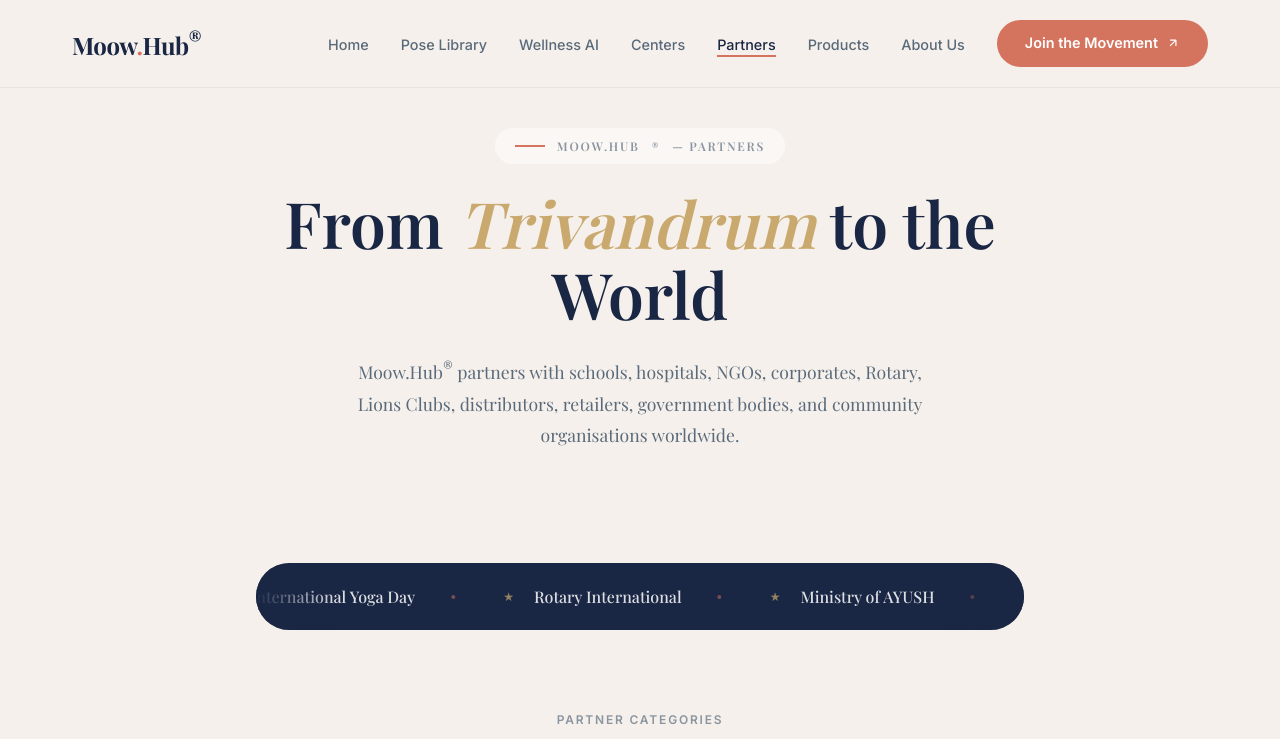
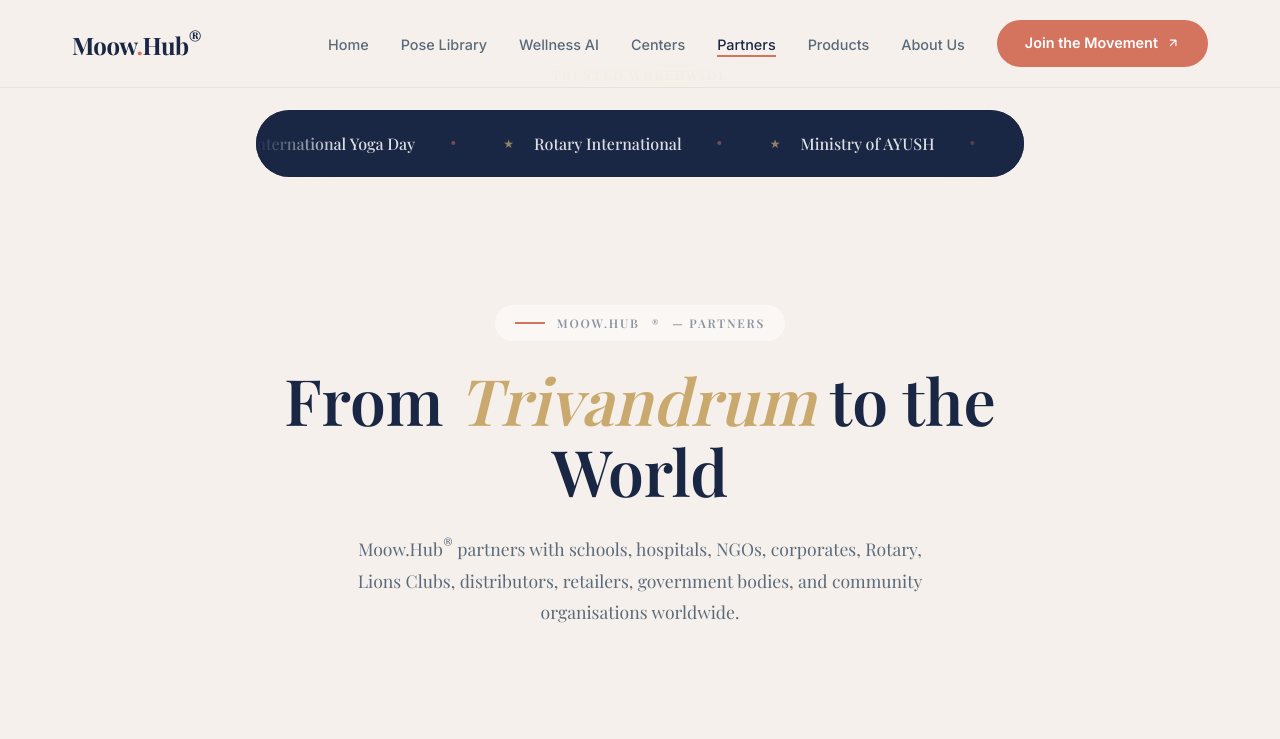
Before and after one commit to leslieprabakar/moow-hub, a website: page public/pages/partners.html in a window 1280 px wide. Shown: the top 739 px of the page. Drawn offline with nearby package versions, Linux system fonts and the light colour scheme; a web font is replaced by a local one.

Commit message:
feat: move Partners page marquee to top (before hero), add Trusted Worldwide label

```diff
--- a/public/pages/partners.html
+++ b/public/pages/partners.html
@@ -48,17 +48,9 @@
     </div>
   </nav>
 
-  <!-- Partners Hero -->
-  <section class="hero" style="min-height: auto; padding: 8rem 0 3rem;">
-    <div class="container" style="text-align: center; max-width: 800px;">
-      <div class="hero-eyebrow">Moow.Hub<sup>&reg;</sup> — Partners</div>
-      <h1>From <span class="italic-gold">Trivandrum</span> to the World</h1>
-      <p class="hero-description" style="margin: 1.5rem auto 0; max-width: 600px;">Moow.Hub<sup>&reg;</sup> partners with schools, hospitals, NGOs, corporates, Rotary, Lions Clubs, distributors, retailers, government bodies, and community organisations worldwide.</p>
-    </div>
-  </section>
-
   <!-- Partner Marquee -->
   <section class="marquee-section">
+    <div class="marquee-label">Trusted Worldwide</div>
     <div class="marquee-ribbon">
       <div class="marquee-track">
         <div class="marquee-item"><span class="marquee-icon">&#9733;</span> Global Studios <span class="marquee-divider"></span></div>
@@ -78,6 +70,15 @@
         <div class="marquee-item"><span class="marquee-icon">&#9733;</span> Corporate Wellness <span class="marquee-divider"></span></div>
         <div class="marquee-item"><span class="marquee-icon">&#9733;</span> Community Health <span class="marquee-divider"></span></div>
       </div>
+    </div>
+  </section>
+
+  <!-- Partners Hero -->
+  <section class="hero" style="min-height: auto; padding: 8rem 0 3rem;">
+    <div class="container" style="text-align: center; max-width: 800px;">
+      <div class="hero-eyebrow">Moow.Hub<sup>&reg;</sup> — Partners</div>
+      <h1>From <span class="italic-gold">Trivandrum</span> to the World</h1>
+      <p class="hero-description" style="margin: 1.5rem auto 0; max-width: 600px;">Moow.Hub<sup>&reg;</sup> partners with schools, hospitals, NGOs, corporates, Rotary, Lions Clubs, distributors, retailers, government bodies, and community organisations worldwide.</p>
     </div>
   </section>
 
```
